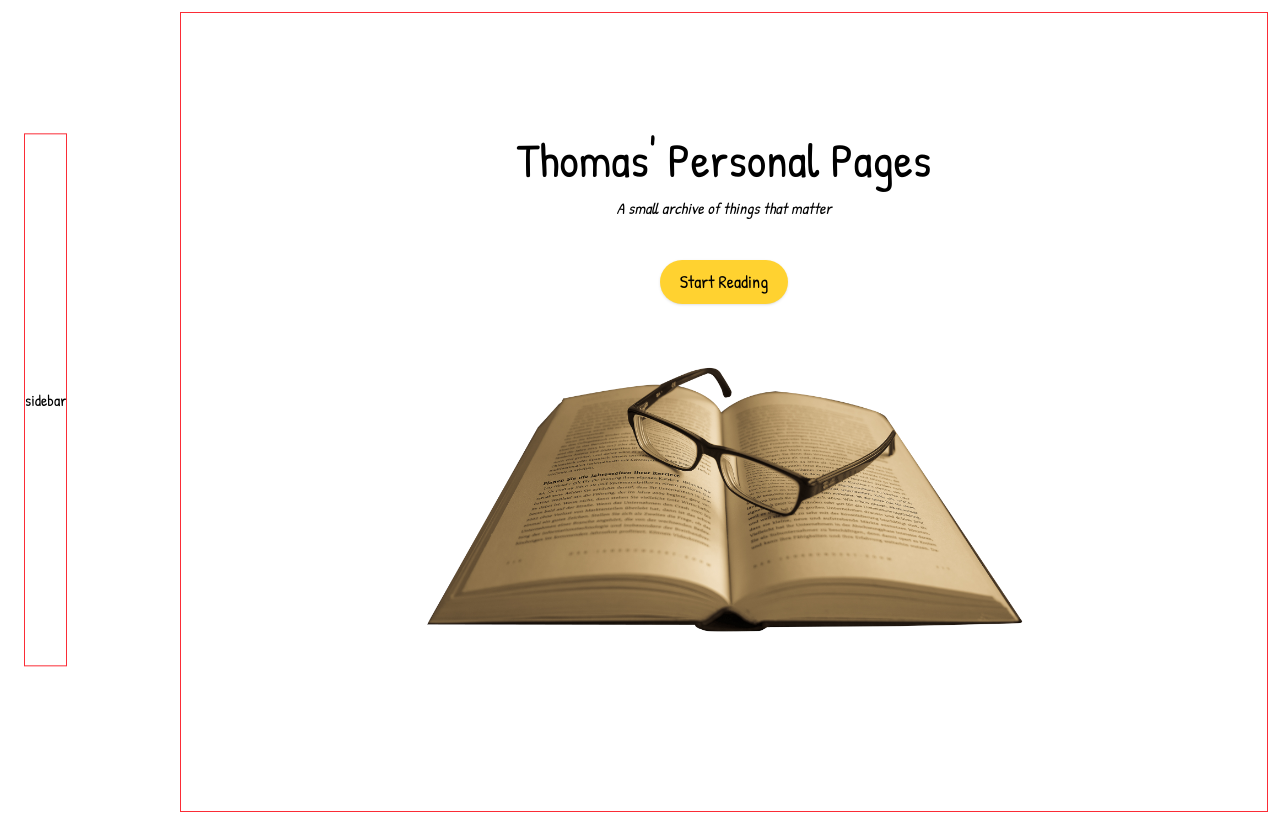
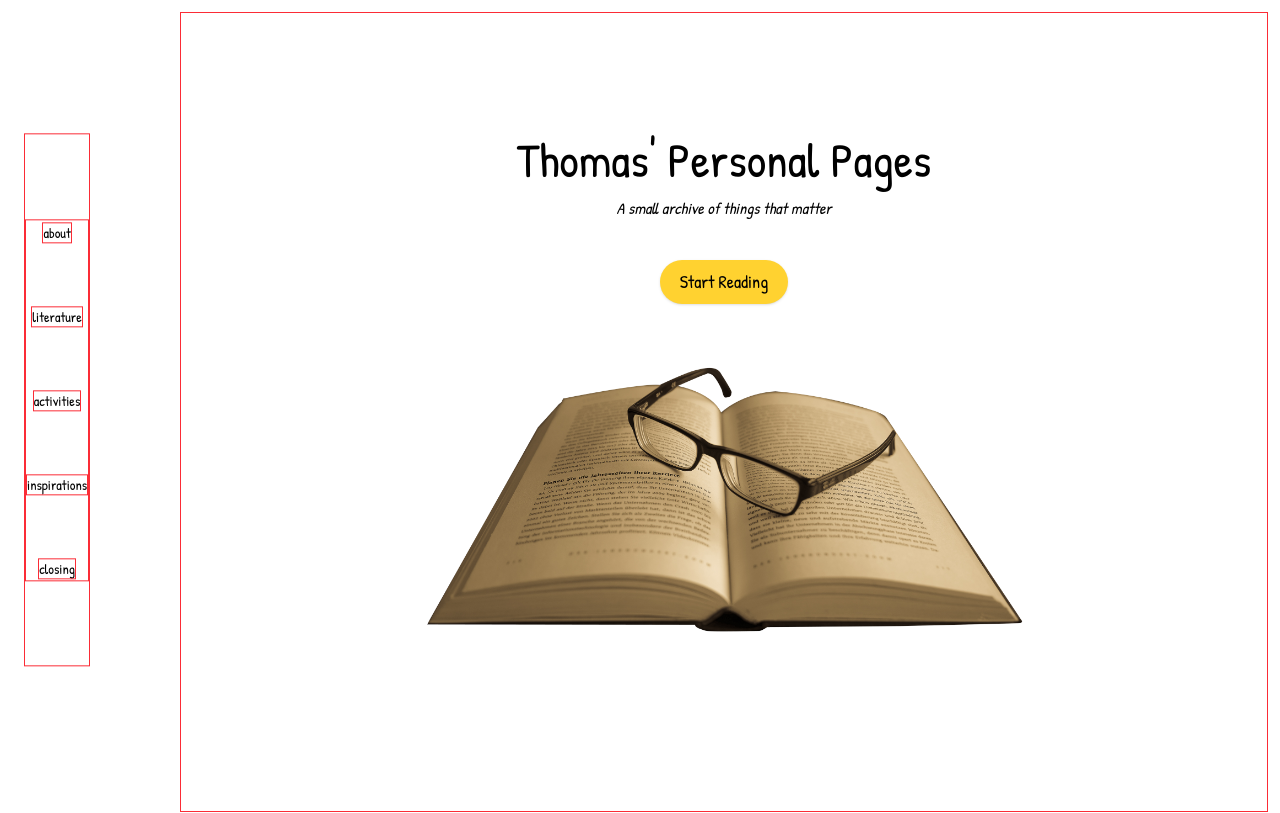
Before and after one commit to denoire/denoire.github.io, a Next.js app: page / in a window 1280 px wide. Shown: the top 813 px of the page. Built offline with nearby package versions, Linux system fonts and the light colour scheme.

Commit message:
Implement working internal section links in Sidebar

```diff
--- a/app/components/Chapter.js
+++ b/app/components/Chapter.js
@@ -1,7 +1,7 @@
 export default function Chapter({title, text}) {
     return (
         <section
-            id={title}
+            id={title.toLowerCase()}
             className="
             border border-red-500
             min-h-screen
--- a/app/components/Closing.js
+++ b/app/components/Closing.js
@@ -1,6 +1,8 @@
 export default function Closing() {
     return (
-        <section className="
+        <section
+            id="closing"
+            className="
             border border-red-500
             min-h-screen
             flex flex-col justify-center items-center text-center
--- a/app/components/Sidebar.js
+++ b/app/components/Sidebar.js
@@ -1,14 +1,26 @@
 export default function Sidebar() {
-    const sections = ["about", "chapter1", "chapter2", "chapter3", "closing"];
+    const sections = ["about", "literature", "activities", "inspirations", "closing"];
 
     return (
         <nav className="
+            z-1
             border border-red-500
             fixed flex items-center
             left-6 top-1/2 -translate-y-1/2 h-2/3
             "
         >
-            sidebar
+            <ul className="border border-red-500 flex flex-col text-center space-y-15">
+                {sections.map((section) => (
+                    <li key={section}>
+                        <a
+                            href={`#${section}`}
+                            className="border border-red-500 text-sm hover:underline"
+                        >
+                            {section}
+                        </a>
+                    </li>
+                ))}
+            </ul>
         </nav>
     );
 }
```
